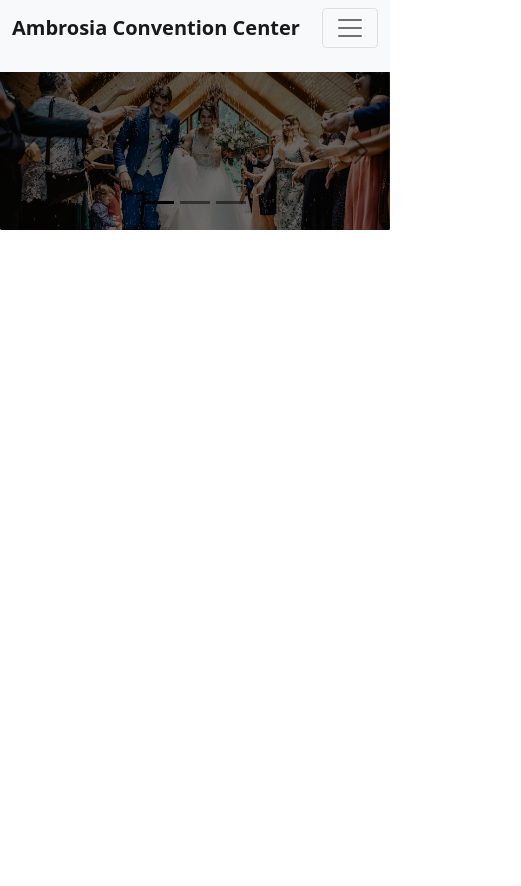
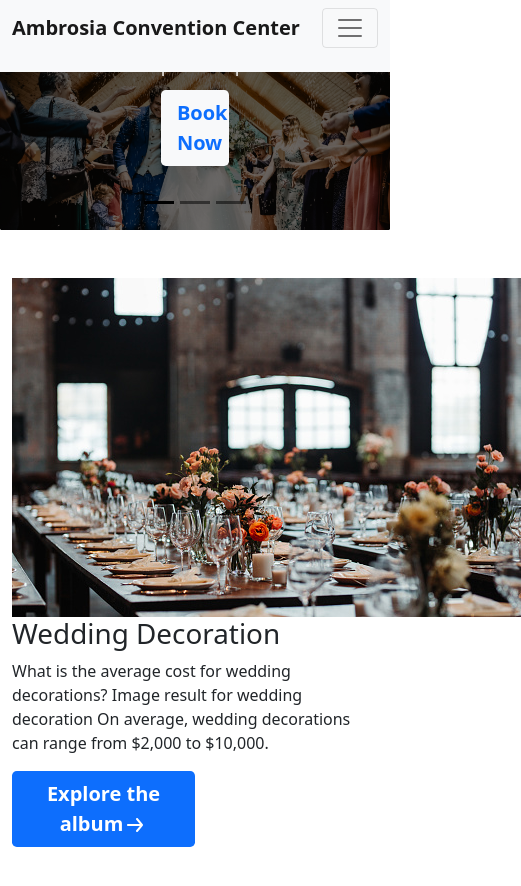
Before and after one commit to fatamatuzjaharasamiha/convention-center-website, a plain HTML site: page index.html in a window 390 px wide. Shown: the whole page, 521 px wide, since content can reach past the window. Before the commit the page ends 844 px from the top, so only its background shows below. Drawn offline with nearby package versions, Linux system fonts and the light colour scheme.

Commit message:
assignment part

```diff
--- a/index.html
+++ b/index.html
@@ -61,43 +61,54 @@
             <div class="carousel-inner">
                 <div class="carousel-item active" data-bs-interval="10000">
                     <img src="images/banner.png" class="d-block w-100" alt="...">
-                    <div class="carousel-caption d-none d-md-block">
+                    <div class="carousel-caption d-inline-block d-md-block">
                         <h1 class="fs-1 text-white fw-bold lh-1">The Perfect Venue For Your</h1>
                         <h1 class="fs-1 text-white fw-bold lh-1">Next event</h1>
                         <p class="fs-6 text-white lh-1">If your event is designed for a small audience,it is easier</p>
                         <p class="fs-6 text-white lh-1"> to
                             find a venue with a warm,quickly or unique atmosphere</p>
+                        <a target="blank" href="https://www.brides.com/gallery/diy-wedding-decorations">
                             <button type="button"
                                 class="btn btn-primary btn-lg bg-light text-primary fs-5 fw-bold w-25 h-auto rounded-3 border-0 mb-4">Book
                                 Now</button>
+                        </a>
+
 
 
                     </div>
                 </div>
                 <div class="carousel-item" data-bs-interval="2000">
                     <img src="images/arif-auroni-0.jpg" class="d-block w-100 h-25" alt="...">
-                    <div class="carousel-caption d-none d-md-block">
+                    <div class="carousel-caption d-inline-block d-md-block d-sm-block">
                         <h1 class="fs-1 text-white fw-bold lh-1">The Perfect Venue For Your</h1>
                         <h1 class="fs-1 text-white fw-bold lh-1">Next event</h1>
                         <p class="fs-6 text-white lh-1">If your event is designed for a small audience,it is easier</p>
                         <p class="fs-6 text-white lh-1"> to
                             find a venue with a warm,quickly or unique atmosphere</p>
+                        <a target="blank" href="https://www.brides.com/gallery/diy-wedding-decorations">
                             <button type="button"
                                 class="btn btn-primary btn-lg bg-light text-primary fs-5 fw-bold w-25 h-auto rounded-3 border-0 mb-4">Book
                                 Now</button>
+                        </a>
                     </div>
                 </div>
                 <div class="carousel-item">
                     <img src="images/photo-1560494667-2fd47f82c9db.jpg" class="d-block w-100" alt="...">
-                    <div class="carousel-caption d-none d-md-block">
+                    <div class="carousel-caption d-inline-block d-md-block">
                         <h1 class="fs-1 text-white fw-bold lh-1">The Perfect Venue For Your</h1>
                         <h1 class="fs-1 text-white fw-bold lh-1">Next event</h1>
                         <p class="fs-6 text-white lh-1">If your event is designed for a small audience,it is easier</p>
                         <p class="fs-6 text-white lh-1"> to
                             find a venue with a warm,quickly or unique atmosphere</p>
+                        <a target="blank" href="https://www.brides.com/gallery/diy-wedding-decorations">
                             <button type="button"
                                 class="btn btn-primary btn-lg bg-light text-primary fs-5 fw-bold w-25 h-auto rounded-3 border-0 mb-4">Book
                                 Now</button>
+                        </a>
+
+
+
+
                     </div>
                 </div>
             </div>
@@ -114,6 +125,31 @@
         </div>
 
     </header>
+    <!-- main part -->
+    <main>
+        <section class="container my-5">
+            <div class="row">
+                <div class="col-lg-6 col-12">
+                    <img src="images/decorate.jpg" alt="">
+                </div>
+                <div class="col-lg-6 col-12">
+                    <h1>Wedding Decoration</h1>
+                    <p>What is the average cost for wedding decorations?
+                        Image result for wedding decoration
+                        On average, wedding decorations can range from $2,000 to $10,000.</p>
+                    <a target="blank" href="https://www.brides.com/gallery/diy-wedding-decorations">
+                        <button type="button"
+                            class="btn btn-primary btn-lg text-white fs-5 fw-bold w-50 h-auto rounded-3 border-0 mb-4">Explore
+                            the album<img src="icons/arrow-forward 1.svg" alt=""></button>
+                    </a>
+
+
+
+
+                </div>
+            </div>
+        </section>
+    </main>
 
 
 
```
Also changed, not shown: icons/Vector.svg (added), icons/arrow-forward 1.svg (added), icons/ctor.svg (added), icons/menu-2 1.svg (added), icons/watermark.svg (added), images/decorate.jpg (added). Lines whose indentation alone changed are shown as unchanged.
